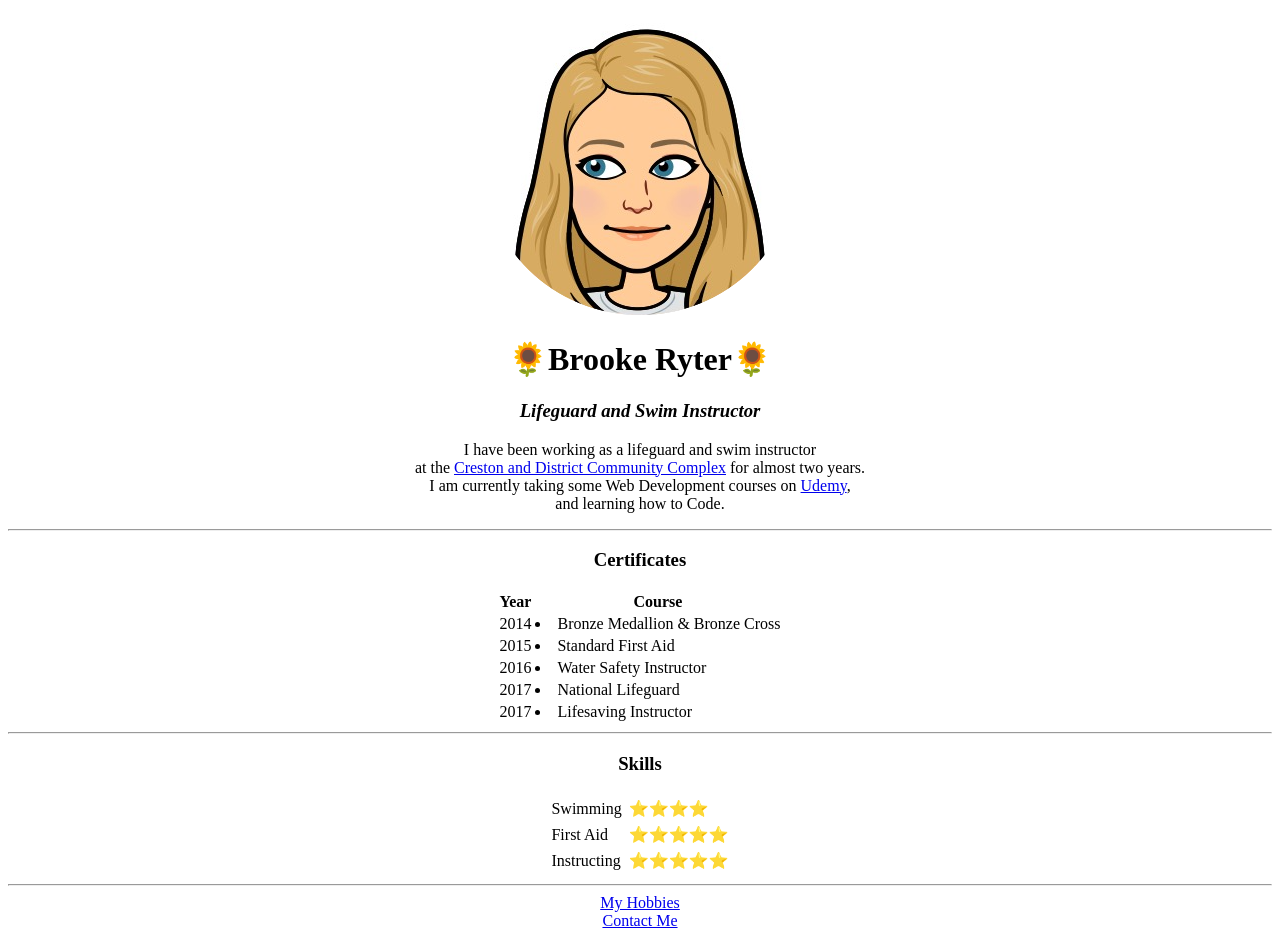
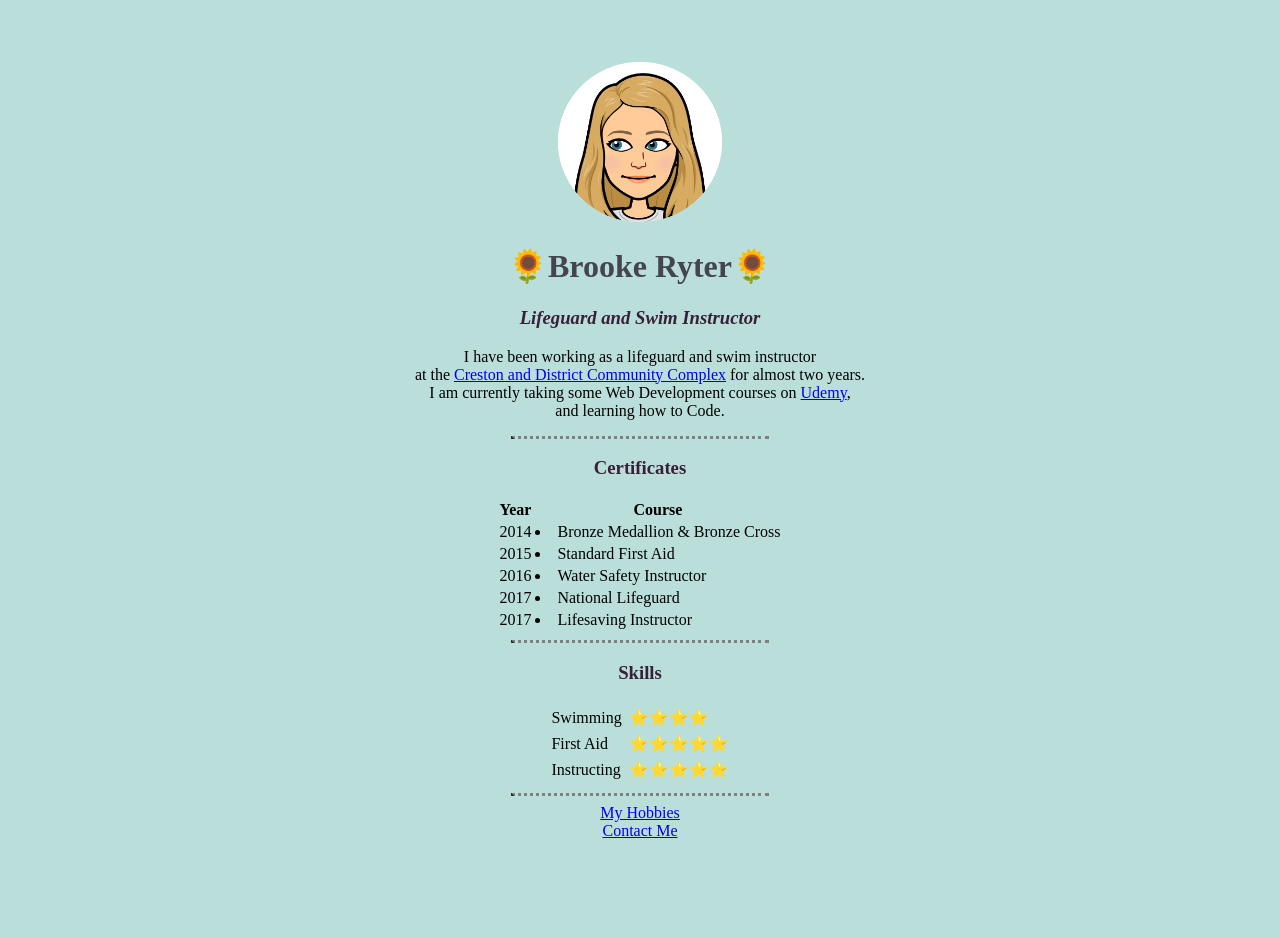
Before and after one commit to Brookeryter/personalsite, a plain HTML site: page index.html in a window 1280 px wide. After the commit the page ends 848 px from the top, so only its background shows below. Drawn offline with Linux system fonts and the light colour scheme; files whose address does not match are found by name.

Commit message:
Update index.html

```diff
--- a/index.html
+++ b/index.html
@@ -1,20 +1,48 @@
 <!DOCTYPE html>
 <html lang="en" dir="ltr">
+
 <center>
   <head>
     <meta charset="utf-8">
     <title>Brooke's Personal Site</title>
 
-    <link rel="stylesheet" href="css">
+<style>
+body {
+  background-color: #BADFDB;
+}
 
+
+hr {
+
+    border-top: dotted;
+    border-bottom: none;
+    border-color: grey;
+    border-width: 3px;
+    width: 20%
+
+}
+
+  img {
+    height: 160px;
+  }
+
+  h3 {
+    color: #382039
+  }
+  h1 {
+    color: #45454D
+  }
+</style>
 
 </head>
 
 
+<body>
 
-  <body>
-
-<img src="/Users/Brooke/Desktop/Web Development/HTML-Personal Site/Images/Bitmoji.png" alt="Brooke's Profile Picture">
+<br>
+<br>
+<br>
+    <img src="file:///Users/Brooke/Desktop/Web%20Development/HTML-Personal%20Site/Images/Bitmoji.png" alt="Brooke's Profile Picture">
     <h1>🌻Brooke Ryter🌻</h1>
 
 
```
